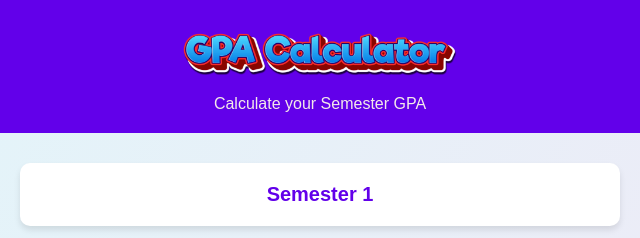
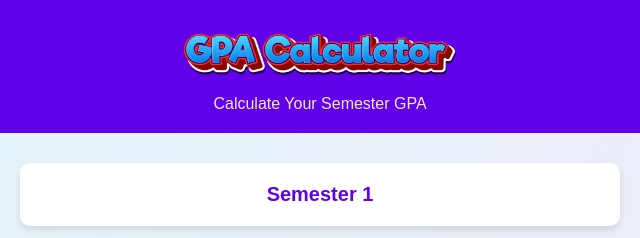
Before and after one commit to sunjay-dev/sw-gpa, a plain HTML site: page index.html in a window 1280 px wide. Shown: the top 238 px of the page, 320-960 px from the left. Drawn offline with Linux system fonts and the light colour scheme.

Commit message:
Update index.html

```diff
--- a/index.html
+++ b/index.html
@@ -10,7 +10,7 @@
 <body>
   <header>
     <img src="./images/logo.png" style="width: 100%; max-width: 300px;">
-    <div class="subtext">Calculate your Semester GPA</div>
+    <div class="subtext">Calculate Your Semester GPA</div>
   </header>
   <div class="container">
     <div class="semester-card" onclick="location.href='https://sunjay-dev.github.io/gpa-calculator/?n=7&subjects=Functional%20English,Applied%20Calculus,PF,IICT,Applied%20Physics,PF%20(lab),IICT%20(lab)&credits=3,3,3,2,3,1,1';">
```
